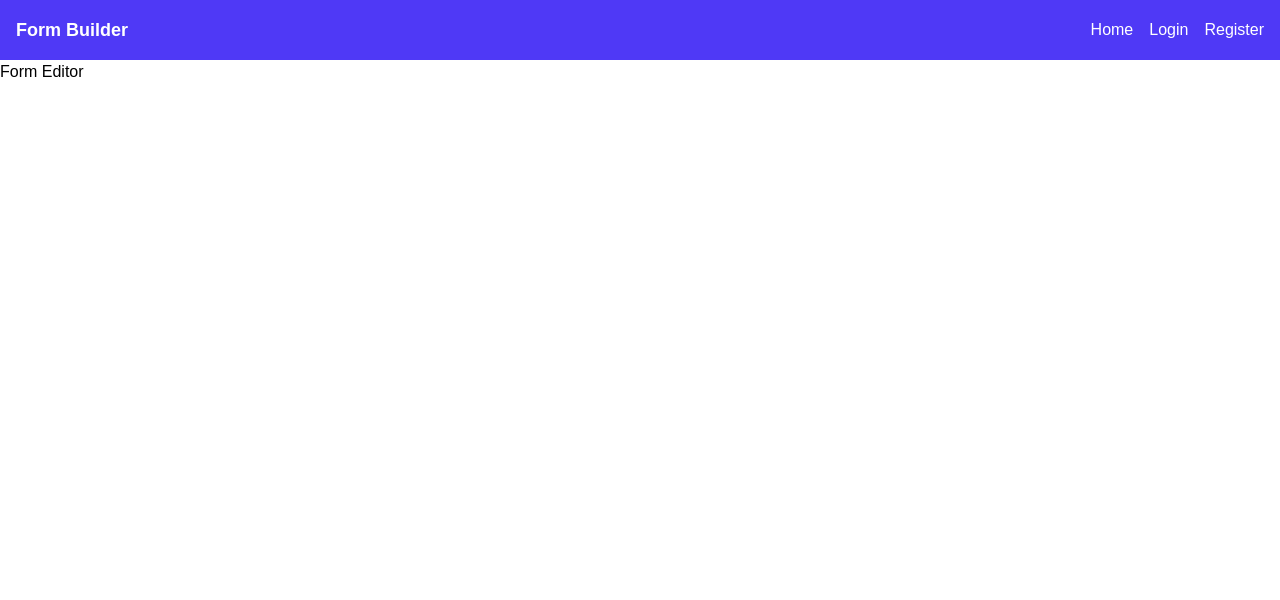
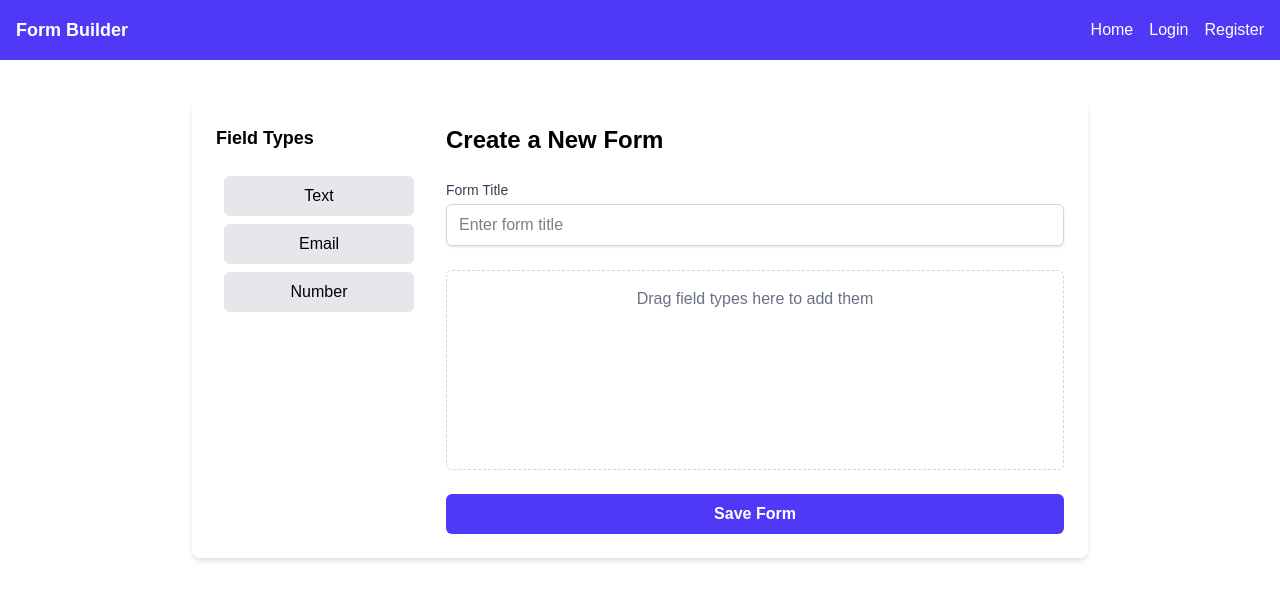
Before and after one commit to Yaswanthvijjapu/Form, a React (Vite) app in the folder client/: page /editor in a window 1280 px wide. Shown: the top 600 px of the page. Built offline with nearby package versions, Linux system fonts and the light colour scheme.

Commit message:
refactor FormEditor and Herodashboard components; implement drag-and-drop functionality for form fields and enhance UI

```diff
--- a/client/src/main.jsx
+++ b/client/src/main.jsx
@@ -6,9 +6,7 @@ import App from './App.jsx';
 import './index.css';
 
 ReactDOM.createRoot(document.getElementById('root')).render(
-  <React.StrictMode>
-    <BrowserRouter>
-      <App />
-    </BrowserRouter>
-  </React.StrictMode>
+  <BrowserRouter>
+    <App />
+  </BrowserRouter>
 );
--- a/client/src/pages/FormEditor.jsx
+++ b/client/src/pages/FormEditor.jsx
@@ -1,8 +1,209 @@
 // client/src/pages/FormEditor.jsx
-import React from 'react';
+import React, { useState } from 'react';
+import { useNavigate } from 'react-router-dom';
+import { DragDropContext, Droppable, Draggable } from 'react-beautiful-dnd';
+import useAuthStore from '../store/useAuthStore';
+import useFormStore from '../store/useFormStore';
+
+const fieldTypes = [
+  { id: 'text', label: 'Text' },
+  { id: 'email', label: 'Email' },
+  { id: 'number', label: 'Number' },
+];
 
 function FormEditor() {
-  return <h1>Form Editor</h1>;
+  const [title, setTitle] = useState('');
+  const [fields, setFields] = useState([]);
+  const { token } = useAuthStore();
+  const { createForm, error, loading } = useFormStore();
+  const navigate = useNavigate();
+
+  const onDragEnd = (result) => {
+    const { source, destination } = result;
+
+    if (!destination) return;
+
+    if (source.droppableId === 'fieldTypes' && destination.droppableId === 'formFields') {
+      const newField = {
+        id: `${fields.length}-${Date.now()}`,
+        type: fieldTypes[source.index].id,
+        label: `${fieldTypes[source.index].label} Field`,
+        required: false,
+      };
+      const newFields = [...fields];
+      newFields.splice(destination.index, 0, newField);
+      setFields(newFields);
+    } else if (source.droppableId === 'formFields' && destination.droppableId === 'formFields') {
+      const newFields = [...fields];
+      const [movedField] = newFields.splice(source.index, 1);
+      newFields.splice(destination.index, 0, movedField);
+      setFields(newFields);
+    }
+  };
+
+  const updateField = (id, key, value) => {
+    setFields(fields.map((field) => (field.id === id ? { ...field, [key]: value } : field)));
+  };
+
+  const removeField = (id) => {
+    setFields(fields.filter((field) => field.id !== id));
+  };
+
+  const handleSubmit = async (e) => {
+    e.preventDefault();
+    if (!title || fields.length === 0) {
+      alert('Please provide a title and at least one field');
+      return;
+    }
+    try {
+      const formData = {
+        title,
+        fields: fields.map(({ id, ...rest }) => rest),
+      };
+      await createForm(formData, token);
+      navigate('/dashboard');
+    } catch (err) {
+      console.error('Form creation error:', err);
+    }
+  };
+
+  return (
+    <div className="max-w-4xl mx-auto mt-10 p-6 bg-white rounded-lg shadow-md flex space-x-6">
+      <DragDropContext onDragEnd={onDragEnd}>
+        {/* Sidebar */}
+        <div className="w-1/4">
+          <h2 className="text-lg font-semibold mb-4">Field Types</h2>
+          <Droppable droppableId="fieldTypes" isDropDisabled={true}>
+            {(provided) => (
+              <div
+                ref={provided.innerRef}
+                {...provided.droppableProps}
+                className="space-y-2 p-2"
+              >
+                {fieldTypes.map((field, index) => (
+                  <Draggable key={field.id} draggableId={field.id} index={index}>
+                    {(provided) => (
+                      <div
+                        ref={provided.innerRef}
+                        {...provided.draggableProps}
+                        {...provided.dragHandleProps}
+                        className="p-2 bg-gray-200 rounded-md text-center cursor-move"
+                      >
+                        {field.label}
+                      </div>
+                    )}
+                  </Draggable>
+                ))}
+                {provided.placeholder}
+              </div>
+            )}
+          </Droppable>
+        </div>
+
+        {/* Form Area */}
+        <div className="w-3/4">
+          <h1 className="text-2xl font-bold mb-6">Create a New Form</h1>
+          <form onSubmit={handleSubmit} className="space-y-6">
+            <div>
+              <label htmlFor="title" className="block text-sm font-medium text-gray-700">
+                Form Title
+              </label>
+              <input
+                type="text"
+                id="title"
+                value={title}
+                onChange={(e) => setTitle(e.target.value)}
+                className="mt-1 block w-full px-3 py-2 border border-gray-300 rounded-md shadow-sm focus:outline-none focus:ring-indigo-500 focus:border-indigo-500"
+                placeholder="Enter form title"
+                required
+              />
+            </div>
+
+            <Droppable droppableId="formFields">
+              {(provided) => (
+                <div
+                  ref={provided.innerRef}
+                  {...provided.droppableProps}
+                  className="min-h-[200px] p-4 border border-dashed border-gray-300 rounded-md space-y-4"
+                >
+                  {fields.length === 0 && (
+                    <p className="text-gray-500 text-center">Drag field types here to add them</p>
+                  )}
+                  {fields.map((field, index) => (
+                    <Draggable key={field.id} draggableId={field.id} index={index}>
+                      {(provided) => (
+                        <div
+                          ref={provided.innerRef}
+                          {...provided.draggableProps}
+                          {...provided.dragHandleProps}
+                          className="p-4 bg-gray-50 border rounded-md flex flex-col space-y-2"
+                        >
+                          <div>
+                            <label className="block text-sm font-medium text-gray-700">
+                              Label
+                            </label>
+                            <input
+                              type="text"
+                              value={field.label}
+                              onChange={(e) => updateField(field.id, 'label', e.target.value)}
+                              className="mt-1 block w-full px-3 py-2 border border-gray-300 rounded-md shadow-sm focus:outline-none focus:ring-indigo-500 focus:border-indigo-500"
+                              required
+                            />
+                          </div>
+                          <div>
+                            <label className="block text-sm font-medium text-gray-700">
+                              Type
+                            </label>
+                            <select
+                              value={field.type}
+                              onChange={(e) => updateField(field.id, 'type', e.target.value)}
+                              className="mt-1 block w-full px-3 py-2 border border-gray-300 rounded-md shadow-sm focus:outline-none focus:ring-indigo-500 focus:border-indigo-500"
+                            >
+                              <option value="text">Text</option>
+                              <option value="email">Email</option>
+                              <option value="number">Number</option>
+                            </select>
+                          </div>
+                          <div className="flex items-center">
+                            <input
+                              type="checkbox"
+                              checked={field.required}
+                              onChange={(e) =>
+                                updateField(field.id, 'required', e.target.checked)
+                              }
+                              className="h-4 w-4 text-indigo-600 focus:ring-indigo-500 border-gray-300 rounded"
+                            />
+                            <label className="ml-2 text-sm text-gray-700">Required</label>
+                          </div>
+                          <button
+                            type="button"
+                            onClick={() => removeField(field.id)}
+                            className="text-red-600 hover:underline text-sm"
+                          >
+                            Remove
+                          </button>
+                        </div>
+                      )}
+                    </Draggable>
+                  ))}
+                  {provided.placeholder}
+                </div>
+              )}
+            </Droppable>
+
+            {error && <p className="text-red-500 text-sm">{error}</p>}
+            <button
+              type="submit"
+              disabled={loading}
+              className="w-full py-2 px-4 bg-indigo-600 text-white font-semibold rounded-md hover:bg-indigo-700 focus:outline-none focus:ring-2 focus:ring-indigo-500 disabled:bg-indigo-400"
+            >
+              {loading ? 'Saving...' : 'Save Form'}
+            </button>
+          </form>
+        </div>
+      </DragDropContext>
+    </div>
+  );
 }
 
 export default FormEditor;
--- a/client/src/pages/Herodashboard.jsx
+++ b/client/src/pages/Herodashboard.jsx
@@ -1,11 +1,52 @@
 // client/src/pages/Dashboard.jsx
-import React from 'react';
+import React, { useEffect } from 'react';
+import { Link } from 'react-router-dom';
+import useAuthStore from '../store/useAuthStore';
+import useFormStore from '../store/useFormStore';
 
 function Herodashboard() {
+  const { token } = useAuthStore();
+  const { forms, fetchForms, loading, error } = useFormStore();
+
+  useEffect(() => {
+    if (token) {
+      fetchForms(token);
+    }
+  }, [token, fetchForms]);
+
   return (
-    <div className="max-w-4xl mx-auto mt-10">
-      <h1 className="text-2xl font-bold">Dashboard</h1>
-      <p className="mt-4 text-gray-600">Welcome! You are logged in.</p>
+    <div className="max-w-4xl mx-auto mt-10 p-6 bg-white rounded-lg shadow-md">
+      <h1 className="text-2xl font-bold mb-6">Dashboard</h1>
+      <Link
+        to="/editor"
+        className="inline-block mb-4 py-2 px-4 bg-indigo-600 text-white font-semibold rounded-md hover:bg-indigo-700"
+      >
+        Create New Form
+      </Link>
+      {loading && <p className="text-gray-600">Loading forms...</p>}
+      {error && <p className="text-red-500">{error}</p>}
+      {forms.length === 0 && !loading && !error && (
+        <p className="text-gray-600">No forms created yet.</p>
+      )}
+      <div className="space-y-4">
+        {forms.map((form) => (
+          <div
+            key={form._id}
+            className="p-4 border rounded-md flex justify-between items-center"
+          >
+            <div>
+              <h2 className="text-lg font-semibold">{form.title}</h2>
+              <p className="text-sm text-gray-600">{form.fields.length} fields</p>
+            </div>
+            <Link
+              to={`/submit/${form._id}`}
+              className="text-indigo-600 hover:underline"
+            >
+              View Form
+            </Link>
+          </div>
+        ))}
+      </div>
     </div>
   );
 }
```
Also changed, not shown: client/package.json (+5 -2 lines), 1 other file (tests, documents, lock files or other folders).
